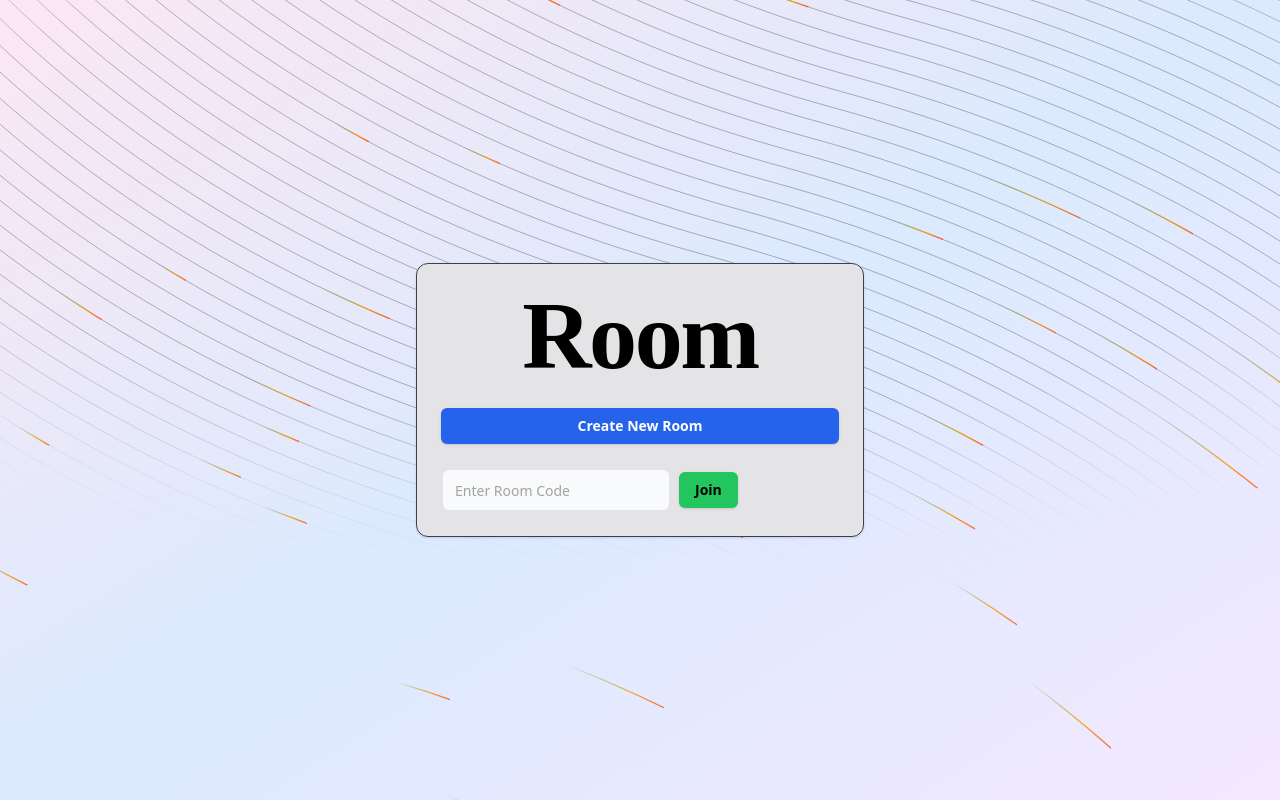
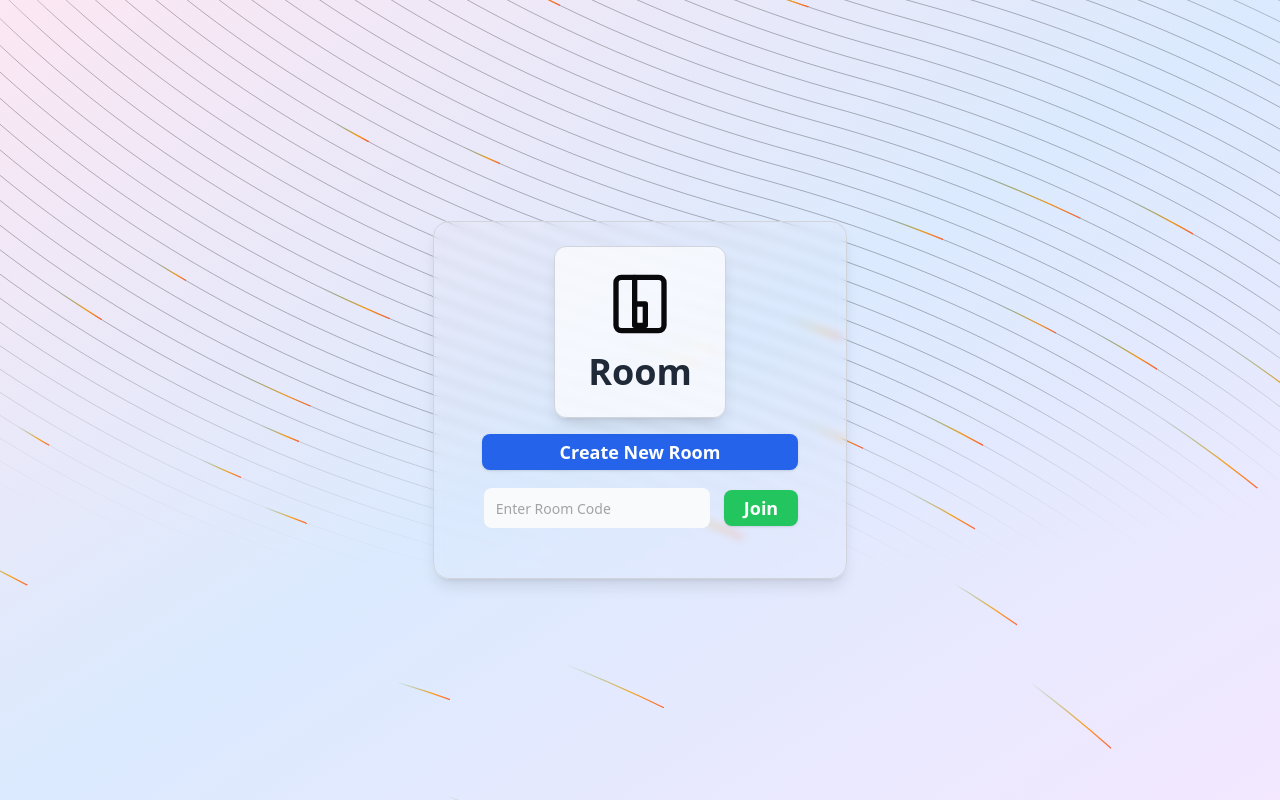
Before and after one commit to arkorty/osborne-client, a Next.js app: page / in a window 1280 px wide. Built offline with nearby package versions, Linux system fonts and the light colour scheme.

Commit message:
style: improve the Home page and the bg animation

```diff
--- a/app/page.tsx
+++ b/app/page.tsx
@@ -4,12 +4,7 @@ import { useState } from "react";
 import { useRouter } from "next/navigation";
 import { Button } from "../components/ui/button";
 import { Input } from "../components/ui/input";
-import {
-  Card,
-  CardContent,
-  CardHeader,
-  CardTitle,
-} from "../components/ui/card";
+import { Card, CardContent } from "../components/ui/card";
 import { BackgroundBeams } from "../components/ui/background-beams";
 
 const Home = () => {
@@ -32,39 +27,51 @@ const Home = () => {
   };
 
   return (
-    <div className="relative min-h-screen">
-      <BackgroundBeams className="absolute top-0 left-0 w-full h-full z-0" />
-      <div className="flex flex-col items-center justify-center min-h-screen p-4 relative z-10">
-        <Card className="w-full max-w-md backdrop-blur-sm bg-zinc-200 border border-gray-700">
-          <CardHeader>
-            <CardTitle
-              className="text-8xl font-bold text-center text-black"
-              style={{ fontFamily: "Pacifico, cursive" }}
+    <div className="relative min-h-screen flex items-center justify-center bg-gray-50 dark:bg-gray-900">
+      <BackgroundBeams className="absolute inset-0 w-full h-full z-0" />
+      <Card className="relative z-10 max-w-md backdrop-blur-sm shadow-lg bg-white/0 bg-opacity-0 dark:bg-gray-800/70 border border-gray-300 dark:border-gray-700 rounded-2xl p-6 flex flex-col items-center">
+        <Card className="relative z-10 w-[172px] h-[172px] backdrop-blur-md shadow-lg bg-white/70 dark:bg-gray-800/70 border border-gray-300 dark:border-gray-700 rounded-xl flex flex-col items-center justify-center">
+          <div className="flex flex-col items-center">
+            <svg
+              className="w-16 h-16 mb-4"
+              xmlns="http://www.w3.org/2000/svg"
+              viewBox="0 0 24 24"
+              fill="none"
+              stroke="currentColor"
+              strokeWidth="2"
+              strokeLinecap="round"
+              strokeLinejoin="round"
             >
+              <rect x="3" y="2" width="18" height="20" rx="2" ry="2" />
+              <rect x="10" y="12" width="4" height="8" />
+              <line x1="10" y1="2" x2="10" y2="12" />
+            </svg>
+            <span className="text-4xl font-bold text-center text-gray-800 dark:text-white">
               Room
-            </CardTitle>
-          </CardHeader>
-          <CardContent className="space-y-6">
+            </span>
+          </div>
+        </Card>
+        <CardContent className="mt-4 flex flex-col items-center space-y-4">
           <Button
             onClick={createNewRoom}
             variant="default"
-              className="w-full bg-blue-600 text-white font-bold"
+            className="w-full bg-blue-600 text-white py-3 text-lg font-semibold rounded-lg hover:bg-blue-700"
           >
             Create New Room
           </Button>
-            <div className="flex items-center gap-2">
+          <div className="flex items-center gap-3">
             <Input
               type="text"
               value={newRoomCode}
               onChange={(e) => setNewRoomCode(e.target.value.toUpperCase())}
               placeholder="Enter Room Code"
               maxLength={6}
-                className="flex-1 text-black"
+              className="flex-1 border-gray-300 dark:border-gray-600 rounded-lg"
             />
             <Button
               onClick={joinRoom}
               variant="default"
-                className="bg-green-500 text-black font-bold"
+              className="bg-green-500 text-white py-3 px-5 text-lg font-semibold rounded-lg hover:bg-green-600"
             >
               Join
             </Button>
@@ -72,7 +79,6 @@ const Home = () => {
         </CardContent>
       </Card>
     </div>
-    </div>
   );
 };
 
--- a/app/room/page.tsx
+++ b/app/room/page.tsx
@@ -136,7 +136,7 @@ const Room = () => {
             <Textarea
               value={content}
               onChange={(e) => handleContentChange(e.target.value)}
-              className="w-full min-h-[60vh] p-4 rounded-lg bg-white border border-gray-800 focus:ring-2 focus:ring-blue-500 focus:border-blue-500"
+              className="w-full min-h-[80vh] p-4 rounded-lg bg-white border border-gray-800 focus:ring-2 focus:ring-blue-500 focus:border-blue-500"
               placeholder="Start typing here..."
             />
             <div className="mt-4 flex justify-between items-center">
```
Lines whose indentation alone changed are shown as unchanged.
